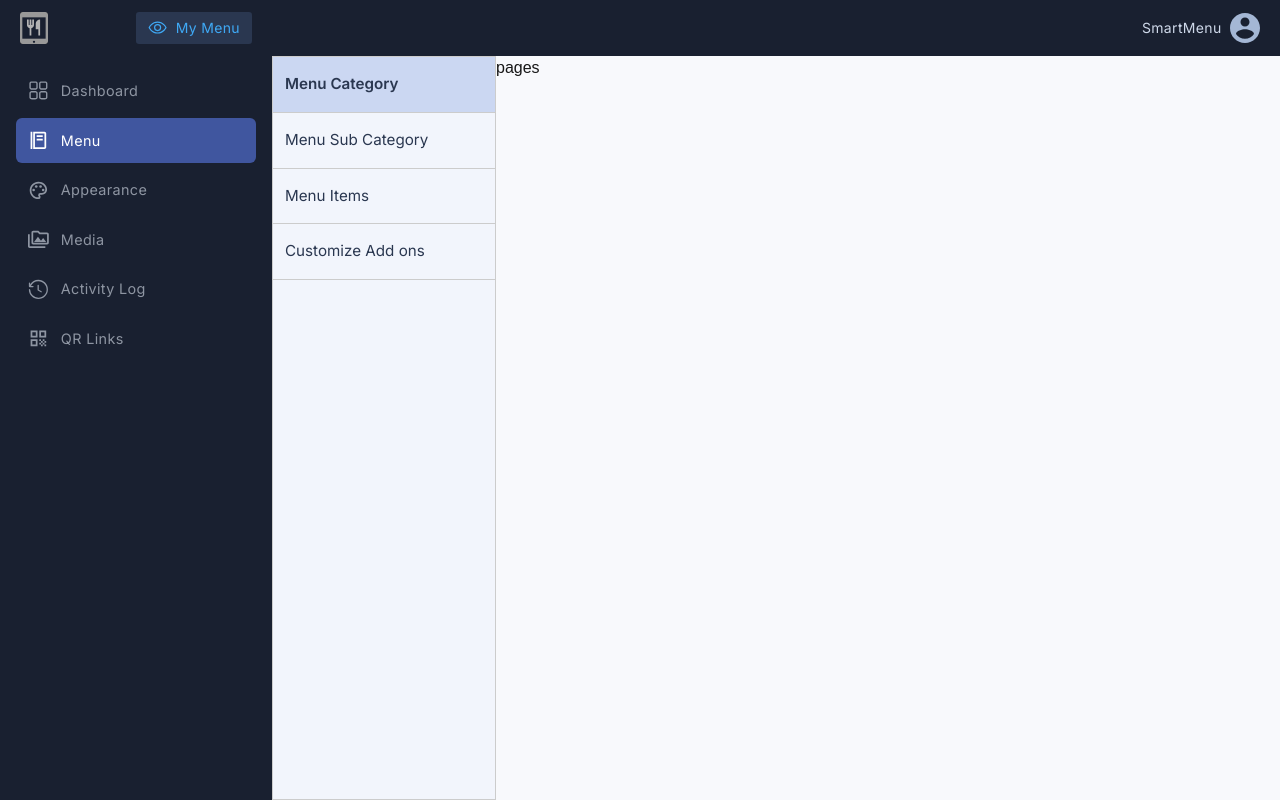
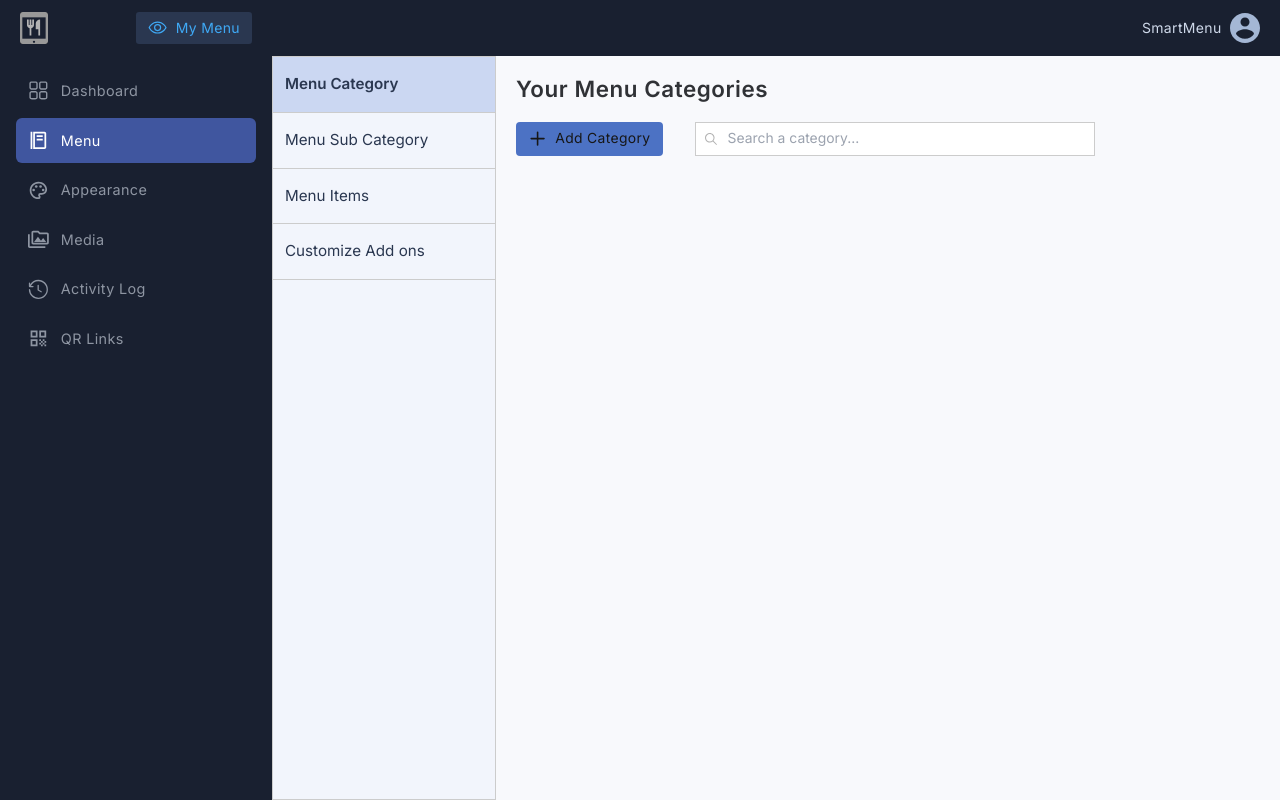
Before and after one commit to hosoocha20/smartmenu-manager, a Next.js app: page /manage-menu/menuCategory in a window 1280 px wide. Built offline with nearby package versions, Linux system fonts and the light colour scheme.

Commit message:
/menucategory - buttons + searchbar styles

```diff
--- a/src/app/(auth)/manage-menu/menuCategory/page.tsx
+++ b/src/app/(auth)/manage-menu/menuCategory/page.tsx
@@ -1,14 +1,31 @@
-import React from 'react'
+"use client";
 
+import React from "react";
+import { HiOutlinePlus } from "react-icons/hi";
+import { IoIosSearch } from "react-icons/io";
 
 const MenuCategory = () => {
   return (
-    <div className='bg-background'>pages</div>
-  )
-}
+    <div className="font-inter bg-background py-4 px-5">
+      <h1 className="text-my-black-950 font-semibold text-[1.4rem] tracking-wide">
+        Your Menu Categories
+      </h1>
+      <div className="mt-4 flex gap-8">
+        <button className="flex items-center gap-2 bg-primary-comp-600 text-[0.87rem] px-3 py-[0.35rem] rounded tracking-wide">
+          <HiOutlinePlus className="flex text-[1.2rem]" />
+          Add Category
+        </button>
+        <label className="relative">
+            <IoIosSearch className="absolute left-2 top-[50%] translate-y-[-50%] flex text-[1rem] text-[#b3b3b3]"/>
+          <input
+            type="text"
+            placeholder="Search a category..."
+            className="bg-white py-[0.35rem]  pl-8 pr-3 border border-[#cccccc] text-[#b3b3b3] text-[0.87rem] w-[400px]"
+          />
+        </label>
+      </div>
+    </div>
+  );
+};
 
-
-
-
-
-export default MenuCategory
+export default MenuCategory;
```
